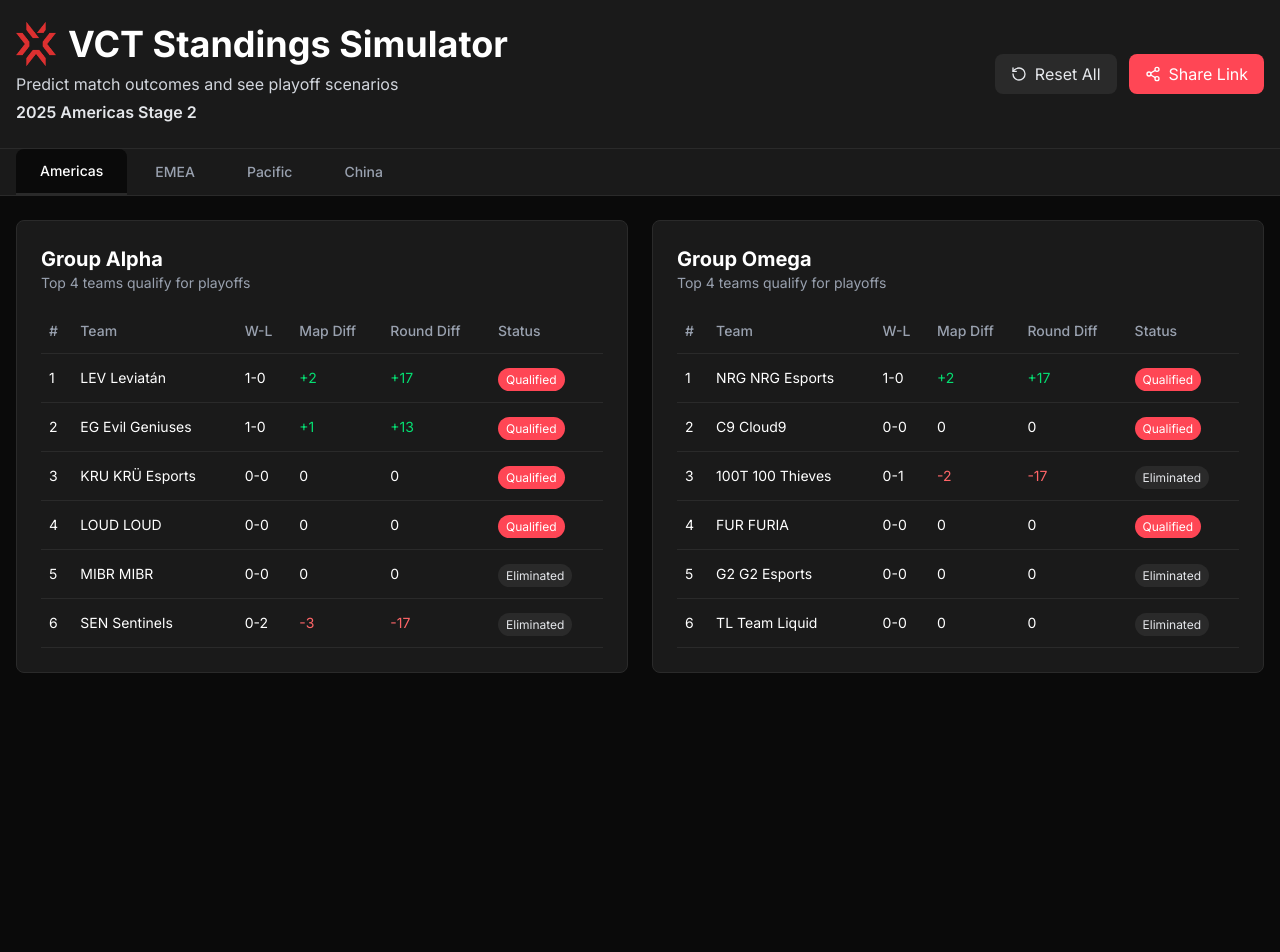
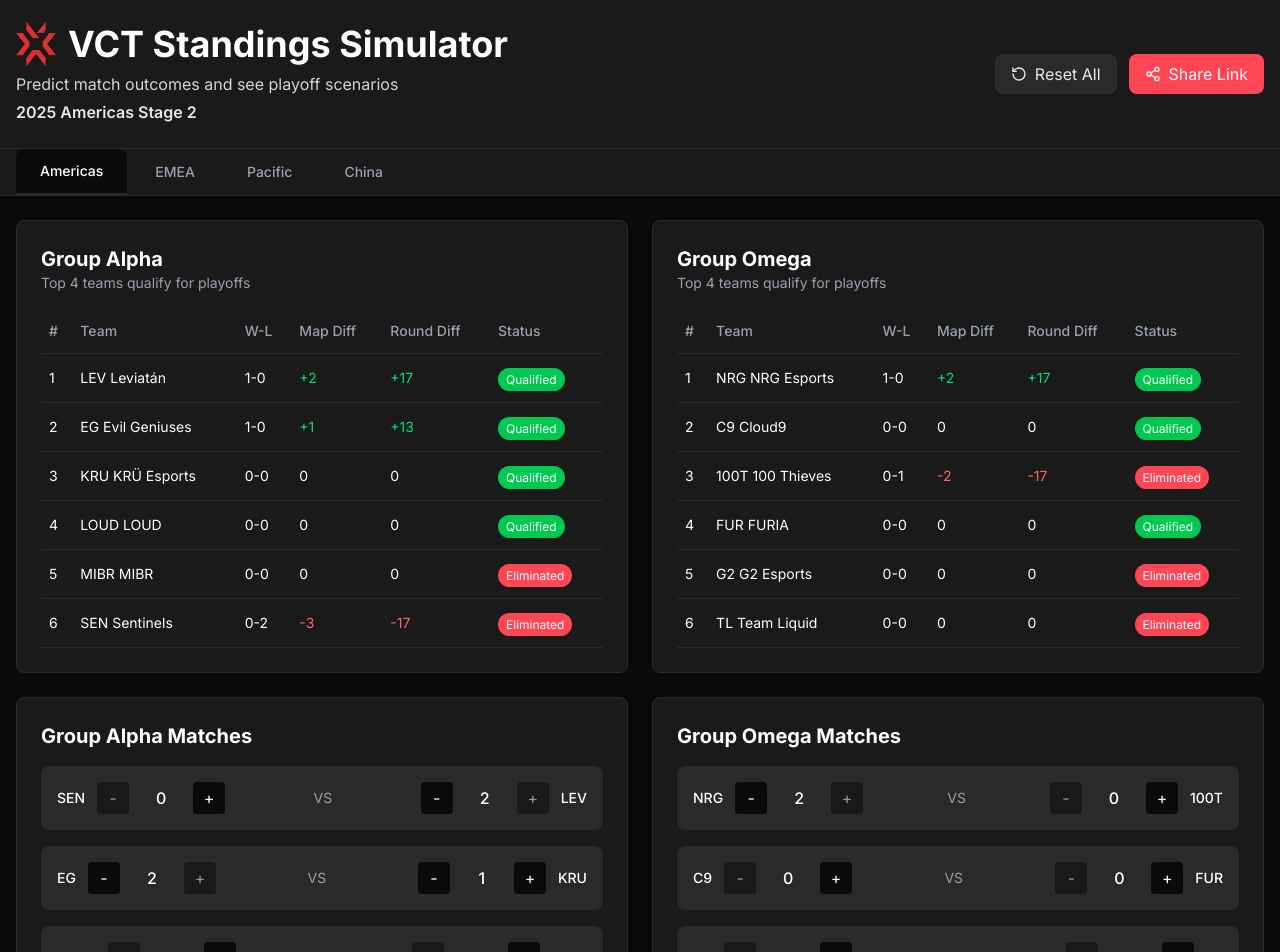
Before and after one commit to ryanzhao05/vct-standings, a Next.js app: page / in a window 1280 px wide. Shown: the top 952 px of the page. Before the commit the page ends 800 px from the top, so only its background shows below. Built offline with nearby package versions, Linux system fonts and the light colour scheme.

Commit message:
added cursor-pointer to buttons

```diff
--- a/app/components/Header.tsx
+++ b/app/components/Header.tsx
@@ -40,14 +40,14 @@
           <div className="flex gap-3">
             <button
               onClick={onResetAll}
-              className="flex items-center gap-2 px-4 py-2 bg-secondary text-secondary-foreground rounded-lg hover:bg-accent transition-colors"
+              className="flex items-center gap-2 px-4 py-2 bg-secondary text-secondary-foreground rounded-lg hover:bg-accent transition-colors cursor-pointer"
             >
               <RotateCcw className="w-4 h-4" />
               Reset All
             </button>
             <button
               onClick={onShareLink}
-              className="flex items-center gap-2 px-4 py-2 bg-primary text-primary-foreground rounded-lg hover:bg-primary/90 transition-colors"
+              className="flex items-center gap-2 px-4 py-2 bg-primary text-primary-foreground rounded-lg hover:bg-primary/90 transition-colors cursor-pointer"
             >
               <Share2 className="w-4 h-4" />
               Share Link
--- /dev/null
+++ b/app/components/MatchPrediction.tsx
@@ -0,0 +1,92 @@
+interface MatchPredictionProps {
+  team1: {
+    id: string;
+    name: string;
+    abbreviation: string;
+  };
+  team2: {
+    id: string;
+    name: string;
+    abbreviation: string;
+  };
+  team1Score: number;
+  team2Score: number;
+  onScoreChange: (team1Score: number, team2Score: number) => void;
+}
+
+export default function MatchPrediction({
+  team1,
+  team2,
+  team1Score,
+  team2Score,
+  onScoreChange,
+}: MatchPredictionProps) {
+  const handleScoreChange = (team: "team1" | "team2", newScore: number) => {
+    if (newScore < 0 || newScore > 2) return; // Valid scores are 0, 1, or 2
+
+    if (team === "team1") {
+      onScoreChange(newScore, team2Score);
+    } else {
+      onScoreChange(team1Score, newScore);
+    }
+  };
+
+  return (
+    <div className="flex items-center justify-between p-4 bg-accent rounded-lg">
+      {/* Team 1 */}
+      <div className="flex items-center gap-3">
+        <span className="text-sm font-medium text-white">
+          {team1.abbreviation}
+        </span>
+        <div className="flex items-center gap-2">
+          <button
+            onClick={() => handleScoreChange("team1", team1Score - 1)}
+            disabled={team1Score <= 0}
+            className="w-8 h-8 bg-background text-foreground rounded flex items-center justify-center hover:bg-accent-foreground transition-colors disabled:opacity-50 disabled:cursor-not-allowed cursor-pointer"
+          >
+            -
+          </button>
+          <span className="w-12 text-center text-white font-medium">
+            {team1Score}
+          </span>
+          <button
+            onClick={() => handleScoreChange("team1", team1Score + 1)}
+            disabled={team1Score >= 2}
+            className="w-8 h-8 bg-background text-foreground rounded flex items-center justify-center hover:bg-accent-foreground transition-colors disabled:opacity-50 disabled:cursor-not-allowed cursor-pointer"
+          >
+            +
+          </button>
+        </div>
+      </div>
+
+      {/* VS */}
+      <span className="text-sm text-gray-400">VS</span>
+
+      {/* Team 2 */}
+      <div className="flex items-center gap-3">
+        <div className="flex items-center gap-2">
+          <button
+            onClick={() => handleScoreChange("team2", team2Score - 1)}
+            disabled={team2Score <= 0}
+            className="w-8 h-8 bg-background text-foreground rounded flex items-center justify-center hover:bg-accent-foreground transition-colors disabled:opacity-50 disabled:cursor-not-allowed cursor-pointer"
+          >
+            -
+          </button>
+          <span className="w-12 text-center text-white font-medium">
+            {team2Score}
+          </span>
+          <button
+            onClick={() => handleScoreChange("team2", team2Score + 1)}
+            disabled={team2Score >= 2}
+            className="w-8 h-8 bg-background text-foreground rounded flex items-center justify-center hover:bg-accent-foreground transition-colors disabled:opacity-50 disabled:cursor-not-allowed cursor-pointer"
+          >
+            +
+          </button>
+        </div>
+        <span className="text-sm font-medium text-white">
+          {team2.abbreviation}
+        </span>
+      </div>
+    </div>
+  );
+}
--- /dev/null
+++ b/app/components/MatchSection.tsx
@@ -0,0 +1,65 @@
+import MatchPrediction from "./MatchPrediction";
+
+interface Match {
+  id: string;
+  team1: {
+    id: string;
+    name: string;
+    abbreviation: string;
+  };
+  team2: {
+    id: string;
+    name: string;
+    abbreviation: string;
+  };
+  team1Score: number;
+  team2Score: number;
+}
+
+interface MatchSectionProps {
+  title: string;
+  matches: Match[];
+  onMatchScoreChange: (
+    matchId: string,
+    team1Score: number,
+    team2Score: number
+  ) => void;
+  onReset: () => void;
+}
+
+export default function MatchSection({
+  title,
+  matches,
+  onMatchScoreChange,
+  onReset,
+}: MatchSectionProps) {
+  return (
+    <div className="bg-card rounded-lg p-6 border border-border">
+      <div className="mb-4">
+        <h2 className="text-xl font-bold text-white">{title}</h2>
+      </div>
+      <div className="space-y-4">
+        {matches.map((match) => (
+          <MatchPrediction
+            key={match.id}
+            team1={match.team1}
+            team2={match.team2}
+            team1Score={match.team1Score}
+            team2Score={match.team2Score}
+            onScoreChange={(team1Score, team2Score) =>
+              onMatchScoreChange(match.id, team1Score, team2Score)
+            }
+          />
+        ))}
+        <div className="text-center">
+          <button
+            onClick={onReset}
+            className="px-4 py-2 bg-secondary text-secondary-foreground rounded-lg hover:bg-accent transition-colors text-sm cursor-pointer"
+          >
+            Reset
+          </button>
+        </div>
+      </div>
+    </div>
+  );
+}
--- a/app/components/RegionTabs.tsx
+++ b/app/components/RegionTabs.tsx
@@ -24,7 +24,7 @@
             <button
               key={region.id}
               onClick={() => onRegionChange(region.id)}
-              className={`px-6 py-3 text-sm font-medium rounded-t-lg transition-colors ${
+              className={`px-6 py-3 text-sm font-medium rounded-t-lg transition-colors cursor-pointer ${
                 selectedRegion === region.id
                   ? "bg-background text-foreground border-b-2 border-primary"
                   : "text-gray-400 hover:text-gray-300 hover:bg-accent"
--- a/app/components/StandingsTable.tsx
+++ b/app/components/StandingsTable.tsx
@@ -106,8 +106,8 @@
                   <span
                     className={`px-2 py-1 text-xs rounded-full ${
                       team.isQualified
-                        ? "bg-primary text-primary-foreground"
-                        : "bg-secondary text-secondary-foreground"
+                        ? "bg-green-500 text-primary-foreground"
+                        : "bg-primary text-primary-foreground"
                     }`}
                   >
                     {team.isQualified ? "Qualified" : "Eliminated"}
--- a/app/page.tsx
+++ b/app/page.tsx
@@ -4,6 +4,7 @@
 import Header from "./components/Header";
 import RegionTabs from "./components/RegionTabs";
 import StandingsTable from "./components/StandingsTable";
+import MatchSection from "./components/MatchSection";
 
 type Region = "americas" | "emea" | "pacific" | "china";
 
@@ -181,6 +182,56 @@
     },
   ];
 
+  // Sample match data for Group Alpha
+  const [groupAlphaMatches, setGroupAlphaMatches] = useState([
+    {
+      id: "sen-vs-lev",
+      team1: { id: "sen", name: "Sentinels", abbreviation: "SEN" },
+      team2: { id: "lev", name: "Leviatán", abbreviation: "LEV" },
+      team1Score: 0,
+      team2Score: 2,
+    },
+    {
+      id: "eg-vs-kru",
+      team1: { id: "eg", name: "Evil Geniuses", abbreviation: "EG" },
+      team2: { id: "kru", name: "KRÜ Esports", abbreviation: "KRU" },
+      team1Score: 2,
+      team2Score: 1,
+    },
+    {
+      id: "loud-vs-mibr",
+      team1: { id: "loud", name: "LOUD", abbreviation: "LOUD" },
+      team2: { id: "mibr", name: "MIBR", abbreviation: "MIBR" },
+      team1Score: 0,
+      team2Score: 0,
+    },
+  ]);
+
+  // Sample match data for Group Omega
+  const [groupOmegaMatches, setGroupOmegaMatches] = useState([
+    {
+      id: "nrg-vs-100t",
+      team1: { id: "nrg", name: "NRG Esports", abbreviation: "NRG" },
+      team2: { id: "100t", name: "100 Thieves", abbreviation: "100T" },
+      team1Score: 2,
+      team2Score: 0,
+    },
+    {
+      id: "c9-vs-fur",
+      team1: { id: "c9", name: "Cloud9", abbreviation: "C9" },
+      team2: { id: "furia", name: "FURIA", abbreviation: "FUR" },
+      team1Score: 0,
+      team2Score: 0,
+    },
+    {
+      id: "g2-vs-tl",
+      team1: { id: "g2", name: "G2 Esports", abbreviation: "G2" },
+      team2: { id: "liquid", name: "Team Liquid", abbreviation: "TL" },
+      team1Score: 0,
+      team2Score: 0,
+    },
+  ]);
+
   const handleResetAll = () => {
     // TODO: Implement reset all functionality
     console.log("Reset all predictions");
@@ -193,6 +244,42 @@
 
   const handleRegionChange = (region: Region) => {
     setSelectedRegion(region);
+  };
+
+  const handleGroupAlphaMatchChange = (
+    matchId: string,
+    team1Score: number,
+    team2Score: number
+  ) => {
+    setGroupAlphaMatches((prev) =>
+      prev.map((match) =>
+        match.id === matchId ? { ...match, team1Score, team2Score } : match
+      )
+    );
+  };
+
+  const handleGroupOmegaMatchChange = (
+    matchId: string,
+    team1Score: number,
+    team2Score: number
+  ) => {
+    setGroupOmegaMatches((prev) =>
+      prev.map((match) =>
+        match.id === matchId ? { ...match, team1Score, team2Score } : match
+      )
+    );
+  };
+
+  const handleGroupAlphaReset = () => {
+    setGroupAlphaMatches((prev) =>
+      prev.map((match) => ({ ...match, team1Score: 0, team2Score: 0 }))
+    );
+  };
+
+  const handleGroupOmegaReset = () => {
+    setGroupOmegaMatches((prev) =>
+      prev.map((match) => ({ ...match, team1Score: 0, team2Score: 0 }))
+    );
   };
 
   return (
@@ -224,6 +311,20 @@
             subtitle="Top 4 teams qualify for playoffs"
             standings={groupBStandings}
           />
+
+          <MatchSection
+            title="Group Alpha Matches"
+            matches={groupAlphaMatches}
+            onMatchScoreChange={handleGroupAlphaMatchChange}
+            onReset={handleGroupAlphaReset}
+          />
+
+          <MatchSection
+            title="Group Omega Matches"
+            matches={groupOmegaMatches}
+            onMatchScoreChange={handleGroupOmegaMatchChange}
+            onReset={handleGroupOmegaReset}
+          />
         </div>
       </main>
     </div>
```
